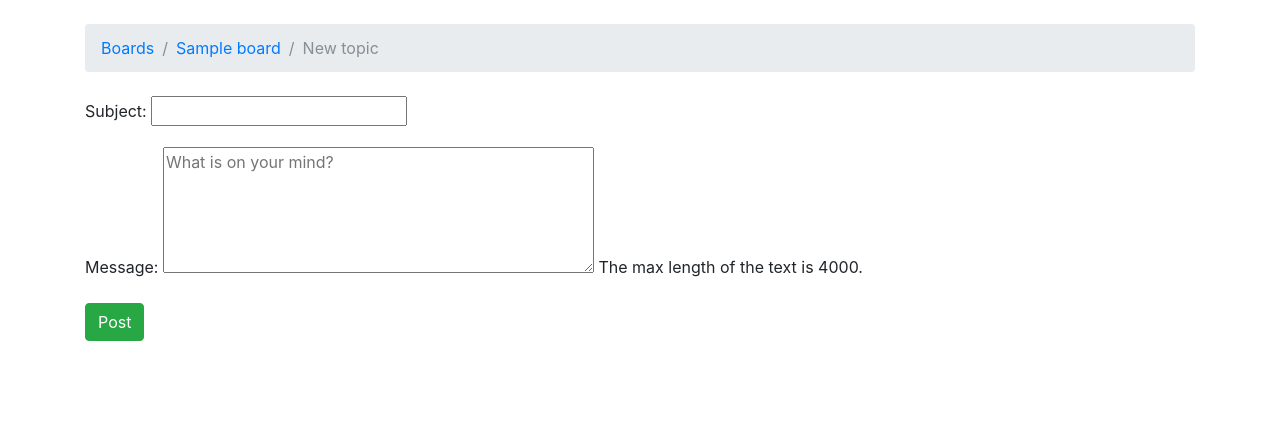
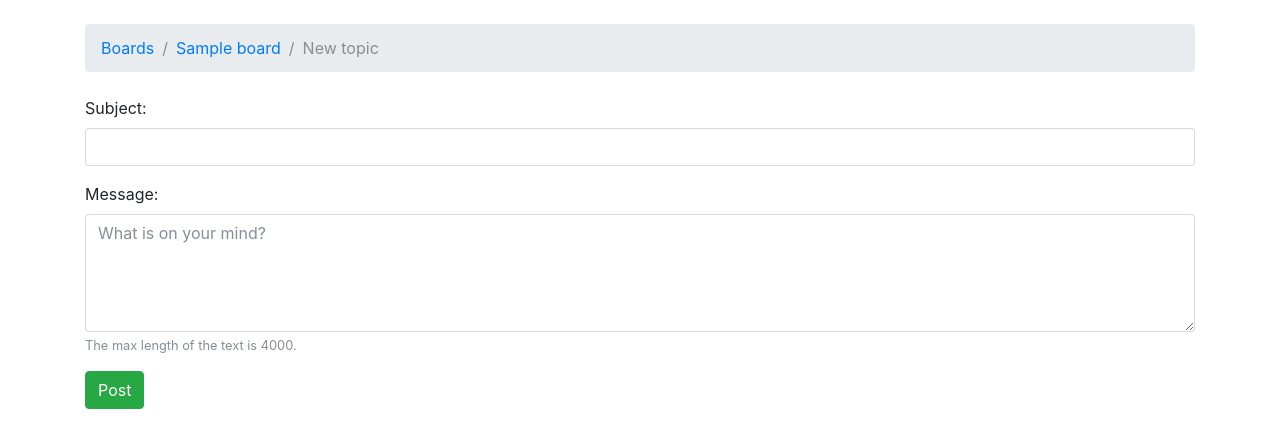
Before and after one commit to gurnitha/django-forum-warga, a Django app: page /boards/1/new/ in a window 1280 px wide. Shown: the part 56-504 px from the top of the page. Run offline with Django 3.2, Linux system fonts and the light colour scheme; tables that the repository leaves empty hold one stand-in row (values such as "Sample post"); some libraries are stand-ins or nearby versions; some web fonts are replaced.

Commit message:
3.25.46 Rendering Bootstrap Forms - Part 2, Using Bootstrap widgets

```diff
--- a/apps/boards/templates/boards/new_topic.html
+++ b/apps/boards/templates/boards/new_topic.html
@@ -1,5 +1,7 @@
 <!-- apps/boards/templates/boards/new_topic.html -->
 {% extends 'base.html' %}
+
+{% load widget_tweaks %}
 
 {% block title %}Start a New Topic{% endblock %}
 
@@ -10,14 +12,53 @@
 {% endblock %}
 
 {% block content %}
-  <form method="post">
+  <form method="post" novalidate>
     {% csrf_token %}
-    {{ form.as_p }}
-    <!-- Note:
-      form is the variable from the new_topic view -->
+
+    {% for field in form %}
+      <div class="form-group">
+        {{ field.label_tag }}
+
+        {% render_field field class="form-control" %}
+
+        {% if field.help_text %}
+          <small class="form-text text-muted">
+            {{ field.help_text }}
+          </small>
+        {% endif %}
+      </div>
+    {% endfor %}
+
     <button type="submit" class="btn btn-success">Post</button>
   </form>
 {% endblock %}
+
+{#
+ <form method="post" novalidate>
+    <input type="hidden" name="csrfmiddlewaretoken" value="8YY7p1PNbej8dtIRqBDQ9uVMyFaKj1ZAGtSYDwrqzESkKjODDHpeQ9zWuRVVR4Gf">
+
+
+      <div class="form-group">
+        <label for="id_subject">Subject:</label>
+
+        <input type="text" name="subject" maxlength="255" class="form-control" required id="id_subject">
+      </div>
+
+      <div class="form-group">
+        <label for="id_message">Message:</label>
+
+        <textarea name="message" cols="40" rows="5" placeholder="What is on your mind?" maxlength="4000" class="form-control" required id="id_message">
+        </textarea>
+
+          <small class="form-text text-muted">
+            The max length of the text is 4000.
+          </small>
+
+      </div>
+
+    <button type="submit" class="btn btn-success">Post</button>
+  </form>
+#}
 
 {#
 
```
Also changed, not shown: README.md.
